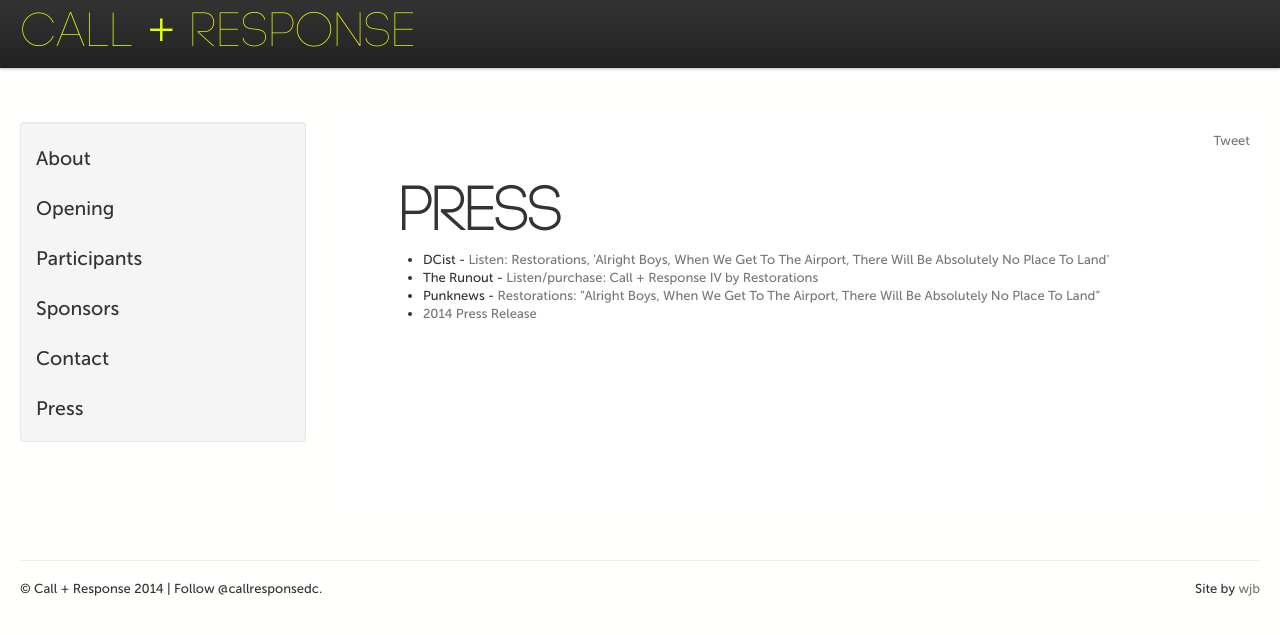
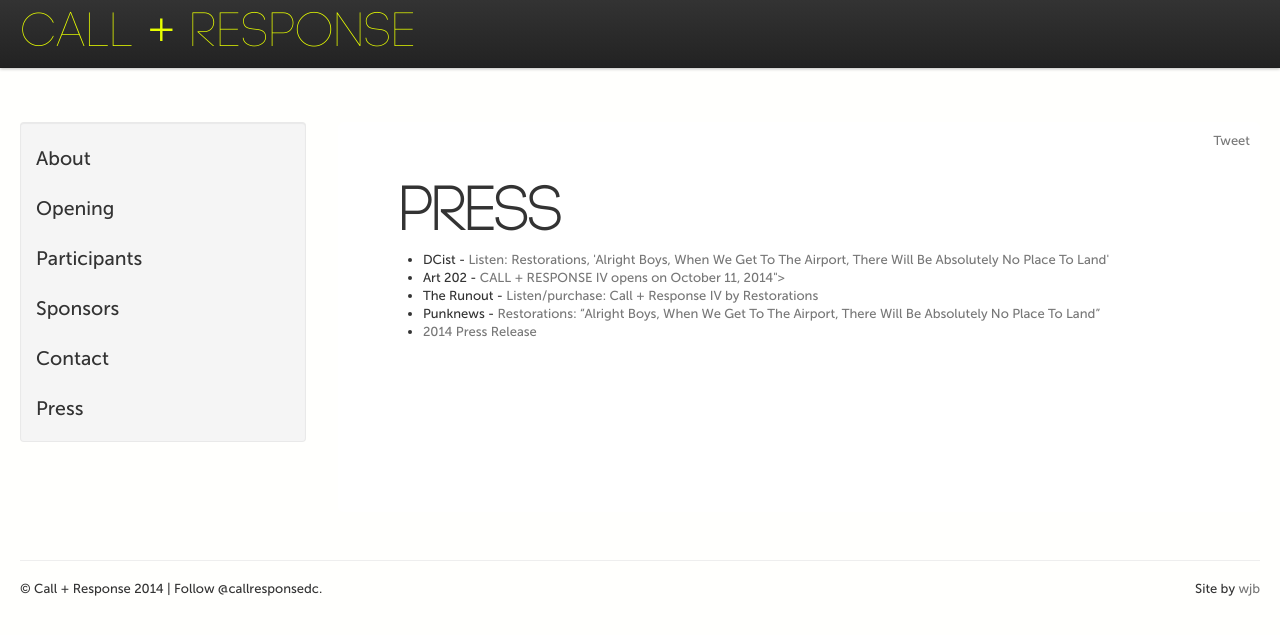
Before and after one commit to callandresponsedc/callandresponsedc, a Jekyll site: the page built from press/index.html, in a window 1280 px wide. Shown: the top 635 px of the page. Built offline with Jekyll 4.4.1, drawn with Linux system fonts in a browser that asks for light colours; Markdown is read by kramdown in place of the engine named in the settings; comment, search, counter and statistics services are not loaded.

Commit message:
Update index.html

```diff
--- a/press/index.html
+++ b/press/index.html
@@ -8,6 +8,7 @@ title: Press
 <p>
   <ul>
   <li>DCist - <a href="http://dcist.com/2014/10/listen_restorations_alright_boys_wh.php">Listen: Restorations, 'Alright Boys, When We Get To The Airport, There Will Be Absolutely No Place To Land'</a>  </li>
+<li>Art 202 - <a href="http://www.art202.com/2014/10/06/call-response-iv-opens-on-october-11-2014/">CALL + RESPONSE IV opens on October 11, 2014"></a></li>
 <li>The Runout - <a href="http://therunout.com/post/99331661501/restorations-call-and-response">Listen/purchase: Call + Response IV by Restorations</a></li>
 <li>Punknews - <a href="http://www.punknews.org/article/56150/restorations-alright-boys-when-we-get-to-the-airport-there-will-be-absolutely-no-place-to-land">Restorations: “Alright Boys, When We Get To The Airport, There Will Be Absolutely No Place To Land”</a></li>
   <li><a href="http://us6.campaign-archive1.com/?u=118b4bd4661f71fa6090d36b4&id=e6134443e9&e=55044f0df0">2014 Press Release</a></li>
```
